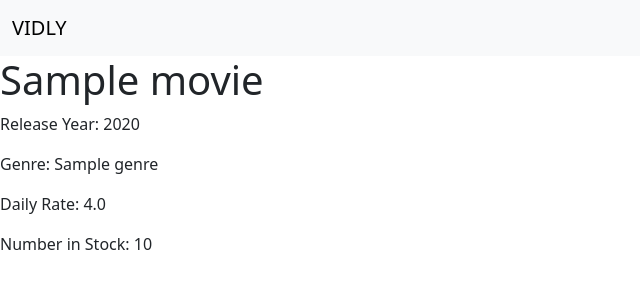
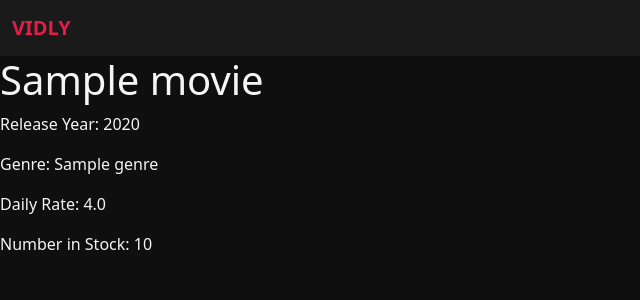
Before and after one commit to alireza-razaghi/vidly-, a Django app: page /movies/1/ in a window 1280 px wide. Shown: the top 300 px of the page, without its empty margins (0-640 px from the left). Run offline with Django 5.2, Linux system fonts and the light colour scheme; tables that the repository leaves empty hold one stand-in row (values such as "Sample post").

Commit message:
style: add dark red/black color theme to base.html

```diff
--- a/templates/base.html
+++ b/templates/base.html
@@ -5,11 +5,50 @@
     <meta name="viewport" content="width=device-width, initial-scale=2">
     <title>vidly</title>
     <link href="https://cdn.jsdelivr.net/npm/bootstrap@5.3.8/dist/css/bootstrap.min.css" rel="stylesheet" integrity="sha384-sRIl4kxILFvY47J16cr9ZwB07vP4J8+LH7qKQnuqkuIAvNWLzeN8tE5YBujZqJLB" crossorigin="anonymous">
+    <style>
+      :root {
+        --color-primary: #e11d48;
+        --color-primary-dark: #9f1239;
+        --color-bg: #0f0f0f;
+        --color-surface: #1a1a1a;
+        --color-text: #f5f5f5;
+        --color-text-muted: #a3a3a3;
+        --color-accent: #facc15;
+      }
+
+      body {
+        background-color: var(--color-bg);
+        color: var(--color-text);
+      }
+
+      .btn-primary, .bg-primary {
+        background-color: var(--color-primary) !important;
+        border-color: var(--color-primary) !important;
+      }
+
+      .btn-primary:hover {
+        background-color: var(--color-primary-dark) !important;
+      }
+
+      a {
+        color: var(--color-primary);
+      }
+
+      a:hover {
+        color: var(--color-accent);
+      }
+
+      .card {
+        background-color: var(--color-surface) !important;
+        color: var(--color-text) !important;
+        border-color: rgba(255,255,255,0.1) !important;
+      }
+    </style>
   </head>
   <body>
-    <nav class="navbar bg-body-tertiary">
+    <nav class="navbar navbar-dark" style="background-color: var(--color-surface);">
       <div class="container-fluid">
-        <a class="navbar-brand" href="#">VIDLY</a>
+        <a class="navbar-brand" href="#" style="color: var(--color-primary); font-weight: bold;">VIDLY</a>
       </div>
     </nav>
 
```
